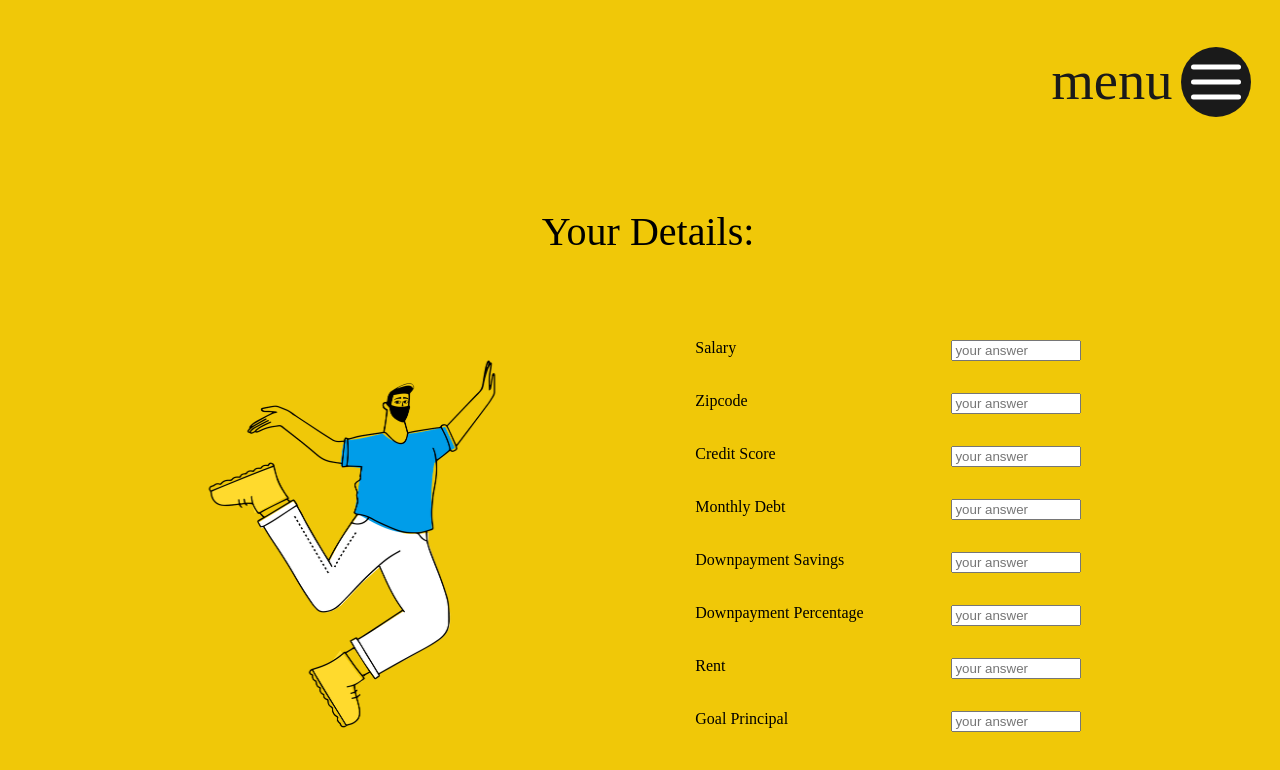
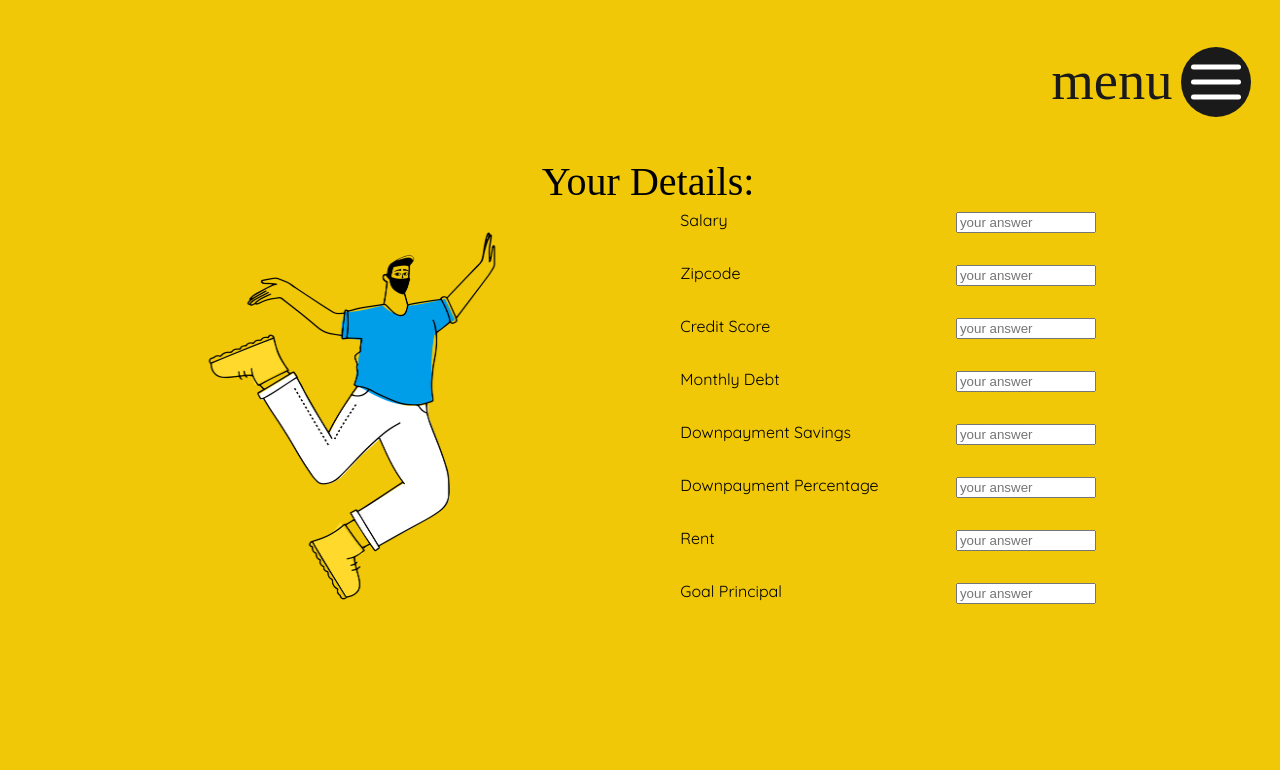
Before and after one commit to Dream-Home-PEABOT/DreamHome_FEE, a React (Create React App) app: page /profile in a window 1280 px wide. Shown: the top 770 px of the page. Built offline with nearby package versions, Linux system fonts and the light colour scheme; no server answers; a web font is replaced by a local one.

Commit message:
Add structure for users profile info

```diff
--- a/src/components/Profile/Profile.css
+++ b/src/components/Profile/Profile.css
@@ -1,7 +1,7 @@
 .profile-body {
   display: grid;
   grid-template-columns: 50% 50%;
-  grid-template-rows: 15vw 30vw 5vw;
+  grid-template-rows: 5vw 30vw 5vw;
   grid-gap: 1em;
 }
 .user-image{
@@ -10,6 +10,7 @@
 }
 
 .user-details{
+  font-family: 'Quicksand', sans-serif;
   display:grid;
   grid-gap: 2em;
 }
```
